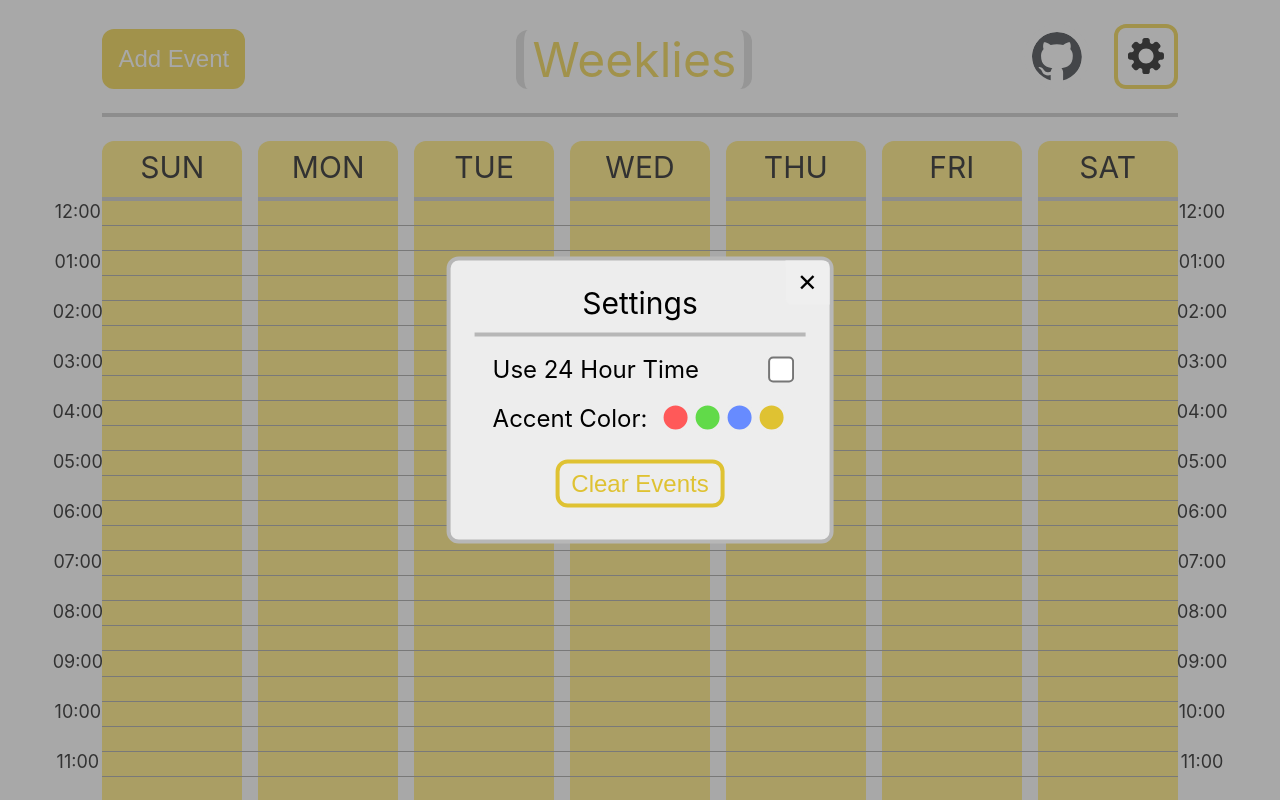
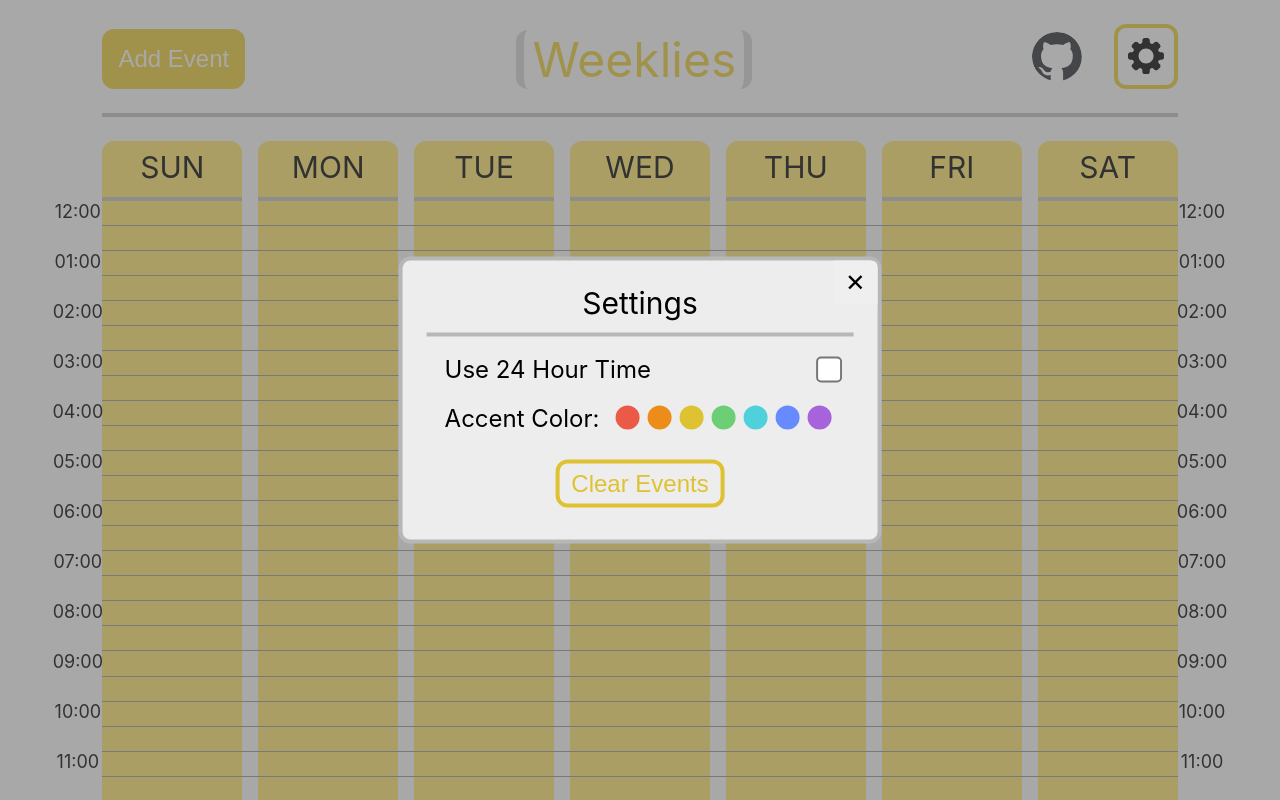
Before and after one commit to blloop/weeklies-alpha, a React (Create React App) app: page / in a window 1280 px wide. Both pictures are taken after a click on the button 1145 px from the left and 56 px from the top of the page. Shown: the top 800 px of the page. Built offline with nearby package versions, Linux system fonts and the light colour scheme.

Commit message:
add colors, fix color dependencies

```diff
--- a/src/Modal.css
+++ b/src/Modal.css
@@ -101,6 +101,10 @@
   height: 50px;
 }
 
+.text-container * {
+  width: 100%;
+}
+
 .small {
   max-width: 50px;
 }
@@ -153,6 +157,20 @@
   display: flex;
 }
 
+@media only screen and (max-width: 1000px) {
+
+  .overlay {
+    width: 360px;
+    max-width: 85vw;
+  }
+
+  .settings-row {
+    flex-direction: column;
+    align-items: center;
+    gap: 6px;
+  }
+}
+
 @media only screen and (max-width: 500px) {
 
   .dropdown.wide {
--- a/src/components/Calendar.js
+++ b/src/components/Calendar.js
@@ -28,15 +28,7 @@ class Calendar extends Component {
     // Update UI accent color upon page load
     componentDidMount() {
         this.changeColor(
-            (this.state.accentColor === 'red'
-                ? 0 :
-                this.state.accentColor === 'green'
-                    ? 1 :
-                    this.state.accentColor === 'blue'
-                        ? 2 :
-                        this.state.accentColor === 'yellow'
-                            ? 3 : 3
-            )
+            colorNames.indexOf(this.state.accentColor)
         );
     }
 
--- a/src/components/Data.js
+++ b/src/components/Data.js
@@ -1,22 +1,33 @@
 const colorNames = [
     'red',
+    'orange',
+    'yellow',
     'green',
+    'skyblue',
     'blue',
-    'yellow'
+    'purple'
 ];
 
 const darkColors = [
-    'rgb(255, 89, 89)',
-    'rgb(97, 218, 73)',
+    'rgb(234, 90, 71)',
+    'rgb(236, 140, 25)',
+    'rgb(223, 194, 50)',
+    'rgb(109, 207, 117)',
+    'rgb(79, 209, 220)',
     'rgb(103, 139, 255)',
-    'rgb(223, 194, 50)'
+    'rgb(167, 99, 219)',
+    'rgb(103, 139, 255)'
 ];
 
 const lightColors = [
-    'rgb(255, 158, 158)',
-    'rgb(157 241 140)',
-    'rgb(167 188 255)',
-    'rgb(241, 218, 100)'
+    'rgb(250, 154, 141)',
+    'rgb(242, 183, 113)',
+    'rgb(241, 218, 100)',
+    'rgb(172, 233, 178)',
+    'rgb(146, 236, 243)',
+    'rgb(167, 188, 255)',
+    'rgb(205, 169, 234)',
+    'rgb(103, 139, 255)'
 ];
 
 const dayList = [
--- a/src/components/SettingsDialog.js
+++ b/src/components/SettingsDialog.js
@@ -1,9 +1,20 @@
 import React, { Component } from 'react';
-import { darkColors } from './Data';
+import { colorNames, darkColors } from './Data';
 
 class SettingsDialog extends Component {
 
     render() {
+        let colorButtons = [];
+        for (let i = 0; i < colorNames.length; i++) {
+            colorButtons.push(
+                <div
+                    key={i}
+                    style={{ backgroundColor: darkColors[i] }}
+                    checked={this.props.accentColor === colorNames[i]}
+                    onClick={() => this.props.changeColor(i)}>
+                </div>
+            )
+        }
         return (
             <>
                 {this.props.showDialog &&
@@ -26,26 +37,7 @@ class SettingsDialog extends Component {
                         <div className='settings-row'>
                             <p> Accent Color: </p>
                             <div className='color-palette'>
-                                <div
-                                    style={{ backgroundColor: darkColors[0] }}
-                                    checked={this.props.accentColor === 'red'}
-                                    onClick={() => this.props.changeColor(0)}>
-                                </div>
-                                <div
-                                    style={{ backgroundColor: darkColors[1] }}
-                                    checked={this.props.accentColor === 'green'}
-                                    onClick={() => this.props.changeColor(1)}>
-                                </div>
-                                <div
-                                    style={{ backgroundColor: darkColors[2] }}
-                                    checked={this.props.accentColor === 'blue'}
-                                    onClick={() => this.props.changeColor(2)}>
-                                </div>
-                                <div
-                                    style={{ backgroundColor: darkColors[3] }}
-                                    checked={this.props.accentColor === 'yellow'}
-                                    onClick={() => this.props.changeColor(3)}>
-                                </div>
+                                {colorButtons}
                             </div>
                         </div>
                         <button
```
